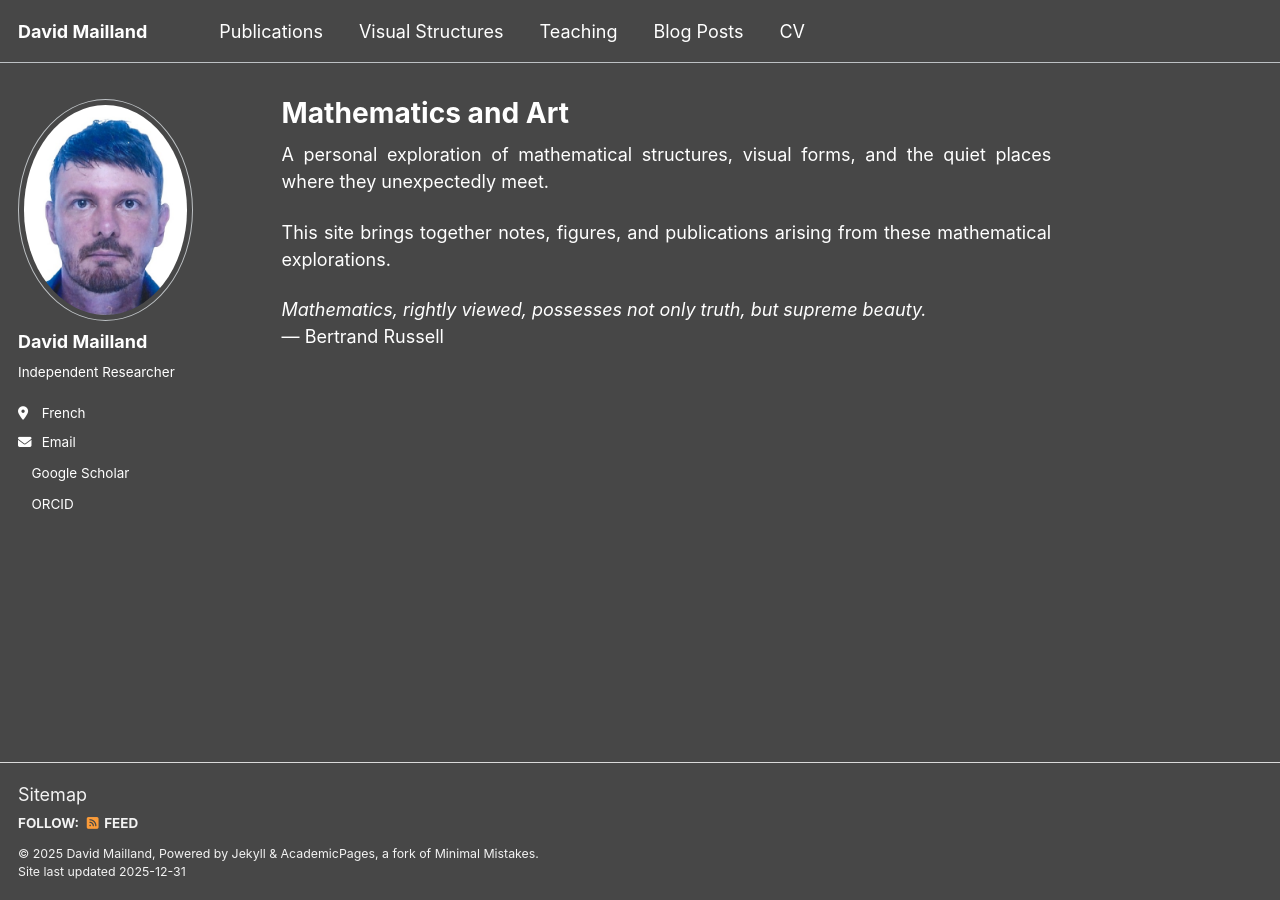
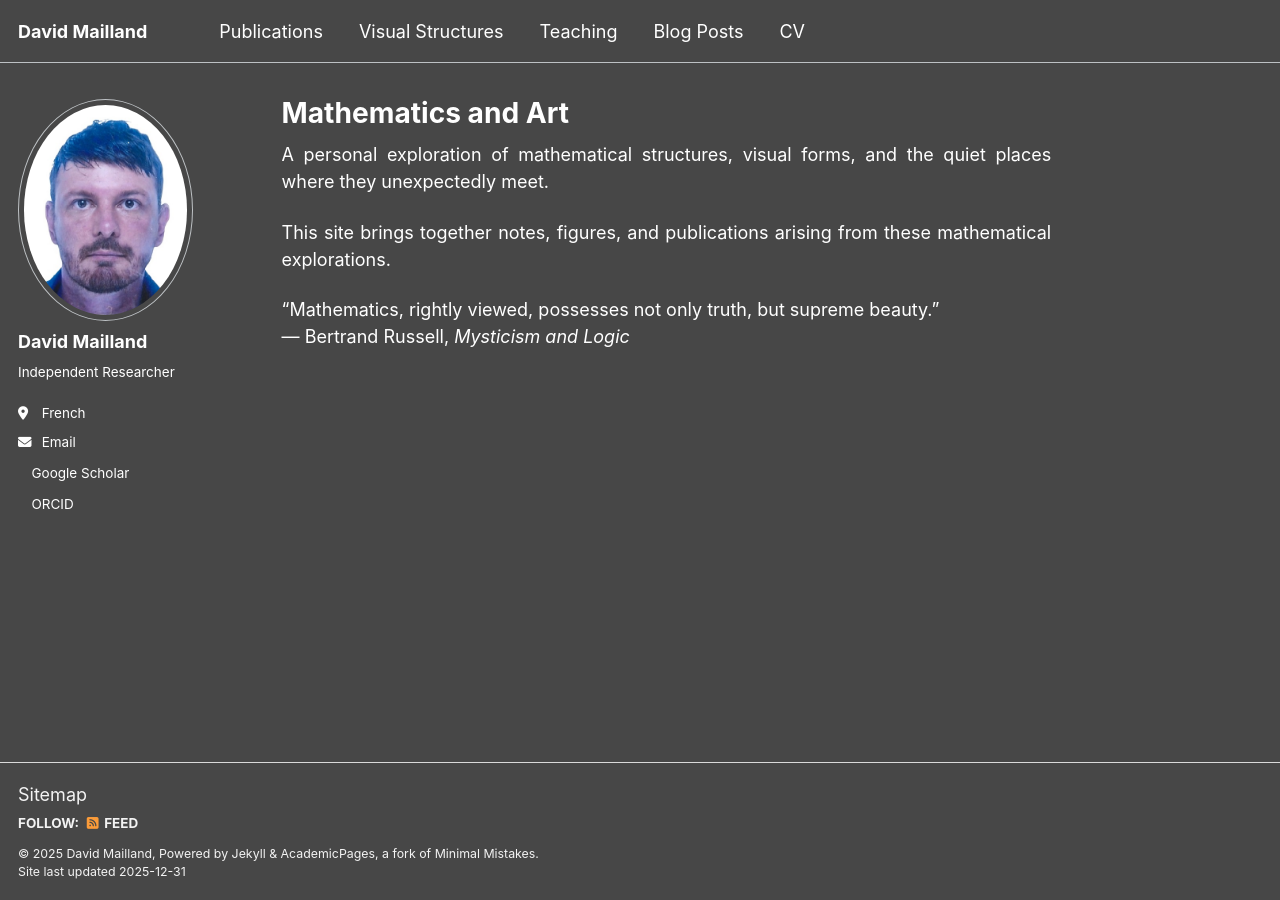
Before and after one commit to davidmailland/davidmailland.github.io, a Jekyll site: the page built from _pages/about.md, in a window 1280 px wide. Built offline with Jekyll 4.4.1, drawn with Linux system fonts in a browser that asks for light colours; some web fonts are replaced; a script bundle is joined from its source files by our own code; library files that are not in the unit come from our copies; a style sheet for code colours, icons or effects is not loaded.

Commit message:
Update about.md

```diff
--- a/_pages/about.md
+++ b/_pages/about.md
@@ -10,5 +10,8 @@ A personal exploration of mathematical structures, visual forms, and the quiet p
 
 This site brings together notes, figures, and publications arising from these mathematical explorations.
 
-*Mathematics, rightly viewed, possesses not only truth, but supreme beauty.*
-— Bertrand Russell
+
+<div class="russell-quote">
+  “Mathematics, rightly viewed, possesses not only truth, but supreme beauty.”<br>
+  <span class="russell-attr">— Bertrand Russell, <em>Mysticism and Logic</em></span>
+</div>
```
